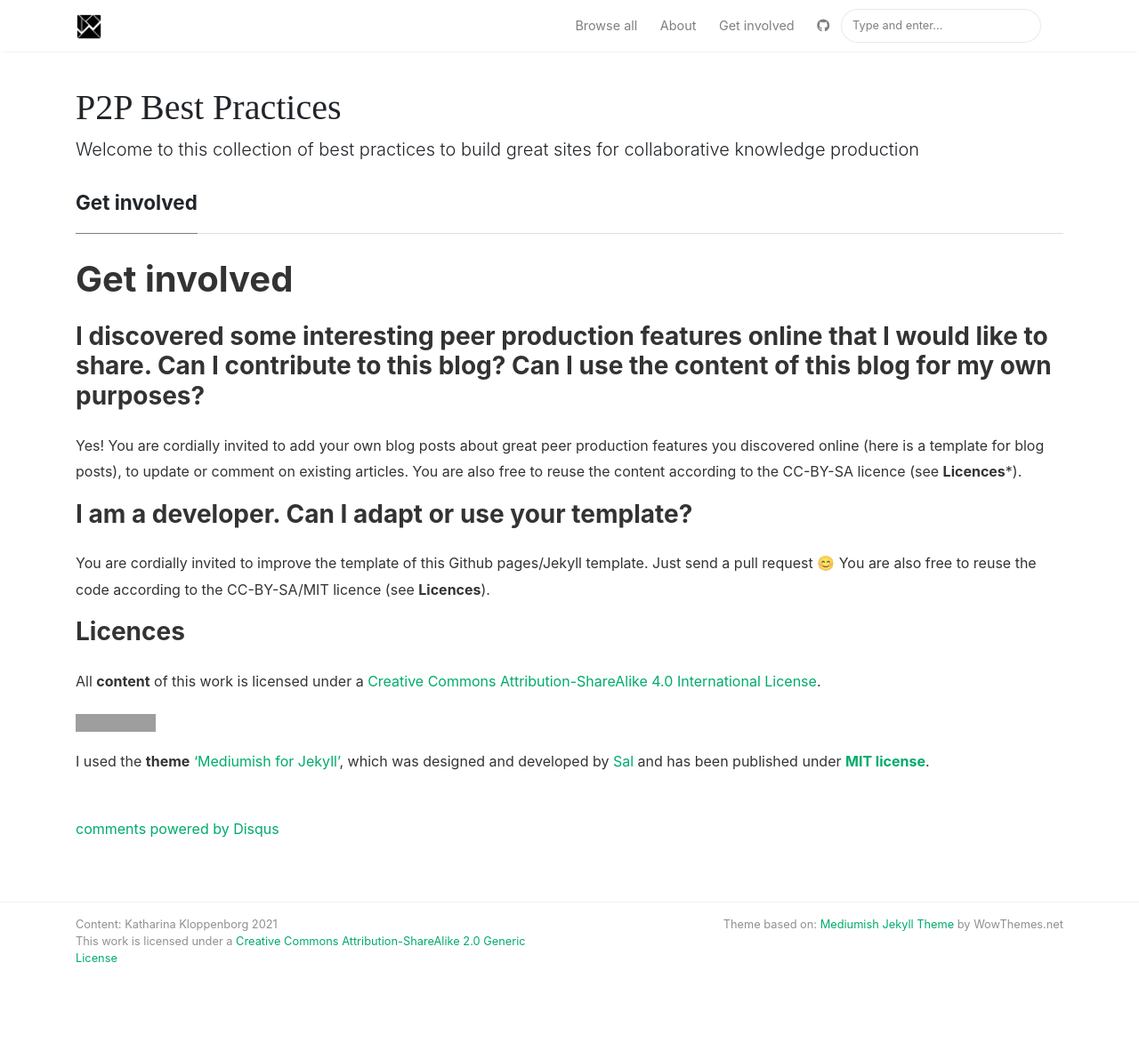
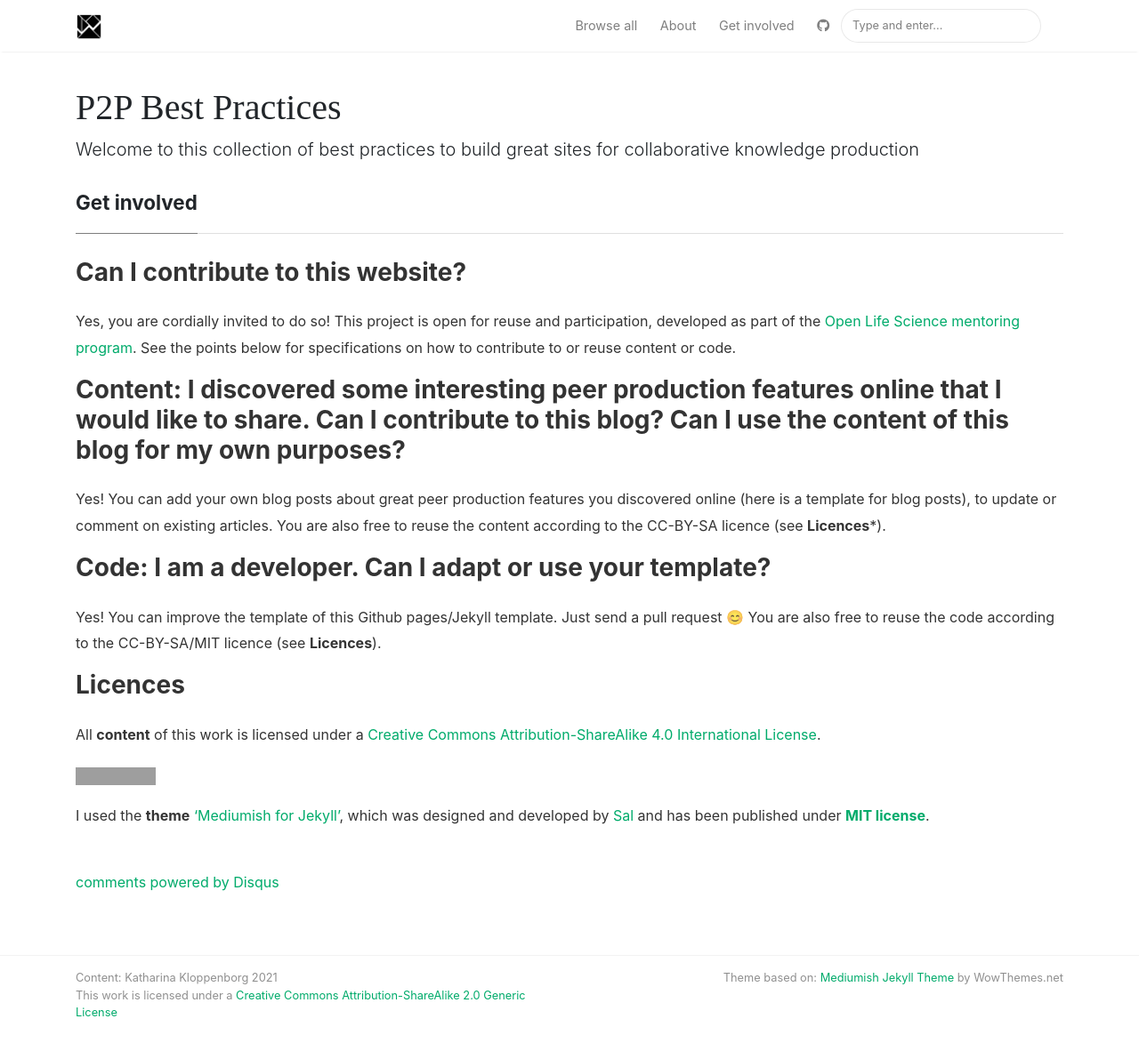
Before and after one commit to PeerProducedResearch/best-practices, a Jekyll site: the page built from _pages/get-involved.md, in a window 1280 px wide and 1222 px high. Shown: the top 1182 px of the window at 89% size. Built offline with Jekyll 4.4.1, drawn with Linux system fonts in a browser that asks for light colours; nearby versions of some CDN libraries; some web fonts are replaced; comment, search, counter and statistics services are not loaded; grey boxes are pictures that could not be loaded.

Commit message:
Update get-involved.md

```diff
--- a/_pages/get-involved.md
+++ b/_pages/get-involved.md
@@ -4,12 +4,14 @@ title: Get involved
 permalink: /get-involved
 comments: true
 ---
-# Get involved
-### I discovered some interesting peer production features online that I would like to share. Can I contribute to this blog? Can I use the content of this blog for my own purposes?
-Yes! You are cordially invited to add your own blog posts about great peer production features you discovered online (here is a template for blog posts), to update or comment on existing articles. You are also free to reuse the content according to the CC-BY-SA licence (see **Licences***).
+### Can I contribute to this website?
+Yes, you are cordially invited to do so! This project is open for reuse and participation, developed as part of the [Open Life Science mentoring program](https://openlifesci.org/). See the points below for specifications on how to contribute to or reuse content or code.
 
-### I am a developer. Can I adapt or use your template?
-You are cordially invited to improve the template of this Github pages/Jekyll template. Just send a pull request 😊 You are also free to reuse the code according to the CC-BY-SA/MIT licence (see **Licences**).
+### Content: I discovered some interesting peer production features online that I would like to share. Can I contribute to this blog? Can I use the content of this blog for my own purposes?
+Yes! You can add your own blog posts about great peer production features you discovered online (here is a template for blog posts), to update or comment on existing articles. You are also free to reuse the content according to the CC-BY-SA licence (see **Licences***).
+
+### Code: I am a developer. Can I adapt or use your template?
+Yes! You can improve the template of this Github pages/Jekyll template. Just send a pull request 😊 You are also free to reuse the code according to the CC-BY-SA/MIT licence (see **Licences**).
 
 ### Licences
 All **content** of this work is licensed under a
```
